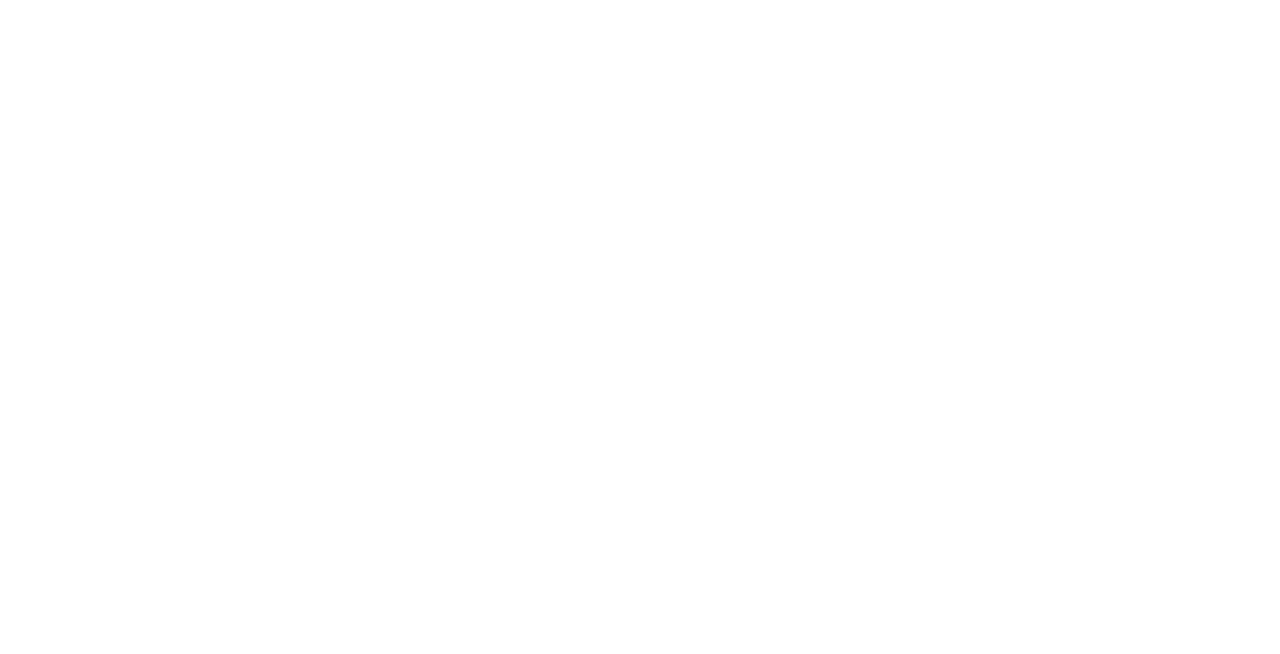
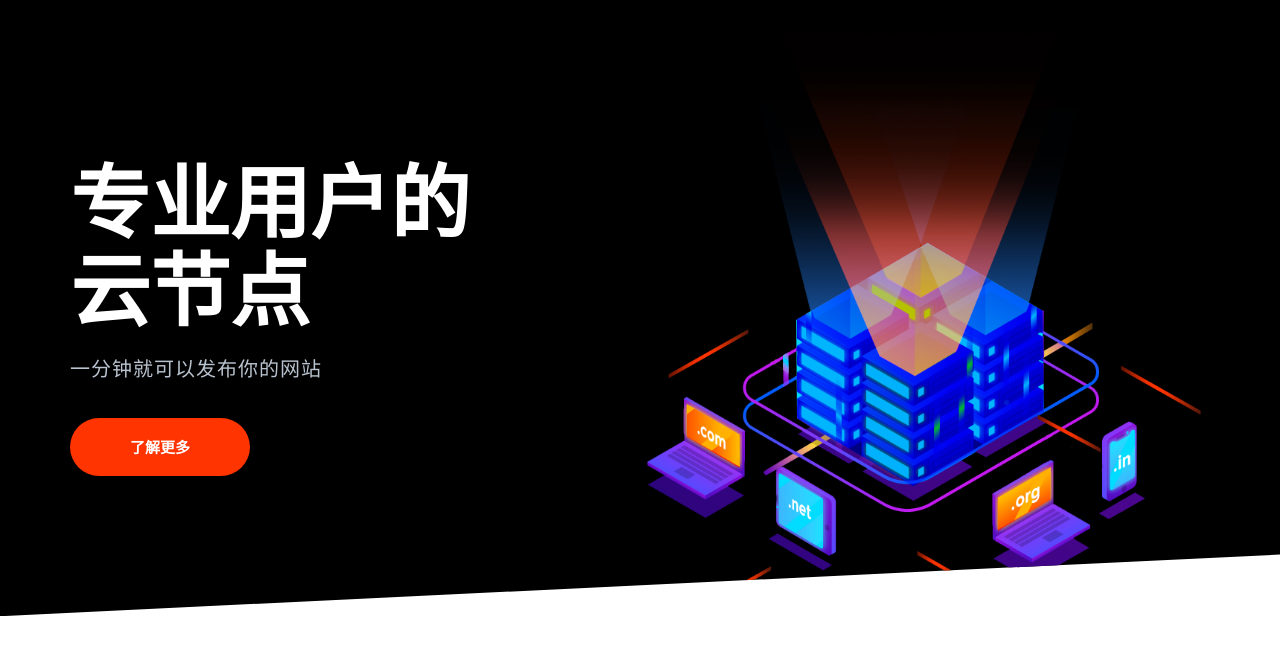
Before and after one commit to jidonghao/moshify, a plain HTML site: page index.html in a window 1280 px wide. Drawn offline with Linux system fonts and the light colour scheme.

Commit message:
第一屏

```diff
--- a/css/style.less
+++ b/css/style.less
@@ -27,6 +27,7 @@ h2,
 h3 {
   color: var(--color-headings);
   margin-bottom: 1rem;
+  line-height: 1.1;
 }
 
 h1 {
@@ -661,3 +662,30 @@ a {
     border: 0;
   }
 }
+
+
+// hero
+.hero{
+  clip-path: polygon(0 0, 100% 0%, 100% 90%, 0 100%);
+
+}
+.hero__tagline{
+    font-size: 2rem;
+    color: #b9c3cf;
+    letter-spacing: 1px;
+    margin: 2rem 0 5rem;
+}
+.hero__image{
+    width: 100%;
+}
+
+@media screen and (min-width:768px){
+    .hero{
+        padding-top: 0;
+    }
+    .hero__content{
+        text-align: left;
+        align-self: center;
+
+    }
+}
--- a/index.html
+++ b/index.html
@@ -11,7 +11,16 @@
 </head>
 
 <body>
-
+    <section class="block block--dark block--skewed-left hero">
+        <div class="container grid grid--1x2">
+            <header class="block__header hero__content">
+                <h1 class="block__heading">专业用户的<br>云节点</h1>
+                <p class="hero__tagline">一分钟就可以发布你的网站</p>
+                <a href="#" class="btn btn--stretched btn--accent">了解更多</a>
+            </header>
+            <img class="hero__image" src="images/banner.png" alt="">
+        </div>
+    </section>
     <script src="js/main.js"></script>
 </body>
 
```
Also changed, not shown: css/style.css, images/banner.png (added).
